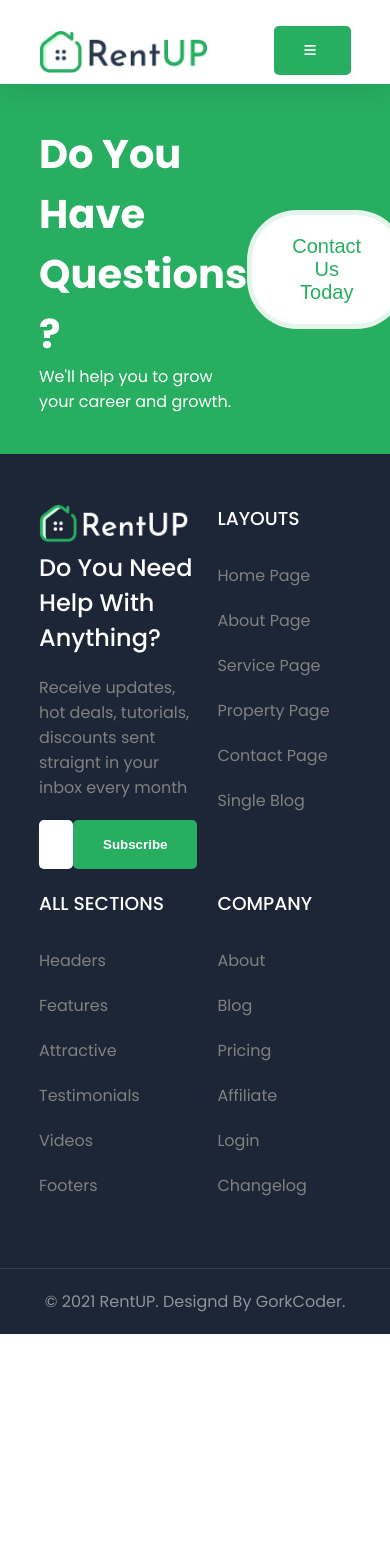
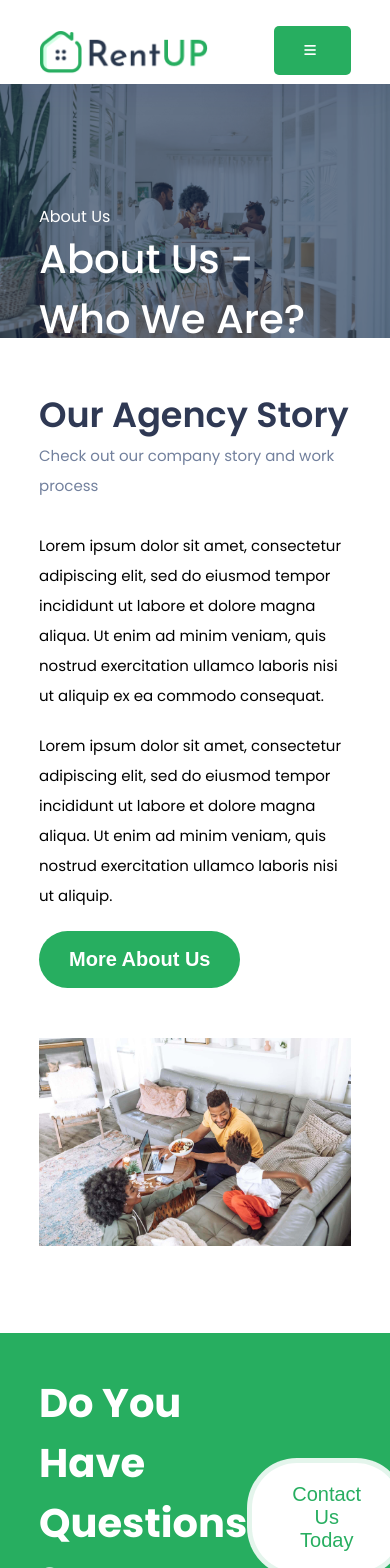
Before and after one commit to Natalia1607/Modern-Real-Estate-App, a React (Create React App) app: page /about in a window 390 px wide. Shown: the top 1568 px of the page. Before the commit the page ends 1334 px from the top, so only its background shows below. Built offline with nearby package versions, Linux system fonts and the light colour scheme.

Commit message:
Page About

```diff
--- /dev/null
+++ b/src/components/about/About.jsx
@@ -0,0 +1,29 @@
+import React from 'react';
+import Back from "../common/Back";
+import Heading from "../common/Heading";
+import img from "../images/about.jpg";
+import "./about.css";
+
+const About = () => {
+  return (
+    <>
+        <section className='about'>
+        <Back name='About Us' title='About Us - Who We Are?' cover={img} />
+        <div className='container flex mtop'>
+          <div className='left row'>
+            <Heading title='Our Agency Story' subtitle='Check out our company story and work process' />
+
+            <p>Lorem ipsum dolor sit amet, consectetur adipiscing elit, sed do eiusmod tempor incididunt ut labore et dolore magna aliqua. Ut enim ad minim veniam, quis nostrud exercitation ullamco laboris nisi ut aliquip ex ea commodo consequat.</p>
+            <p>Lorem ipsum dolor sit amet, consectetur adipiscing elit, sed do eiusmod tempor incididunt ut labore et dolore magna aliqua. Ut enim ad minim veniam, quis nostrud exercitation ullamco laboris nisi ut aliquip.</p>
+            <button className='btn2'>More About Us</button>
+          </div>
+          <div className='right row'>
+            <img src='./immio.jpg' alt='' />
+          </div>
+        </div>
+      </section>
+    </>
+  )
+}
+
+export default About
--- /dev/null
+++ b/src/components/about/about.css
@@ -0,0 +1,25 @@
+.about {
+    margin-bottom: 80px;
+  }
+  .about .heading {
+    text-align: left;
+    width: 100%;
+    margin-bottom: 30px;
+  }
+  .about p {
+    font-size: 15px;
+    padding-right: 30px;
+    margin-bottom: 20px;
+    line-height: 30px;
+  }
+  @media screen and (max-width: 768px) {
+    .about .container {
+      flex-direction: column;
+    }
+    .about p {
+      padding: 0;
+    }
+    .about .container img {
+      margin-top: 50px;
+    }
+  }
--- /dev/null
+++ b/src/components/common/Back.jsx
@@ -0,0 +1,17 @@
+import React from 'react';
+
+const Back = ({name, title, cover}) => {
+  return (
+    <>
+        <div className="back">
+            <div className="container">
+                <span>{name}</span>
+                <h1>{title}</h1>
+            </div>
+            <img src={cover} alt="" />
+        </div>
+    </>
+  )
+}
+
+export default Back
--- a/src/components/common/footer/Footer.jsx
+++ b/src/components/common/footer/Footer.jsx
@@ -32,12 +32,12 @@ const Footer = () => {
             </div>
           </div>
 
-          {footer.map((val) => (
-            <div className='box'>
+          {footer.map((val, index) => (
+            <div className='box' key={index}>
               <h3>{val.title}</h3>
               <ul>
-                {val.text.map((items) => (
-                  <li> {items.list} </li>
+                {val.text.map((items, index) => (
+                  <li key={index}> {items.list} </li>
                 ))}
               </ul>
             </div>
--- a/src/components/common/header/Header.jsx
+++ b/src/components/common/header/Header.jsx
@@ -14,7 +14,7 @@ const Header = () => {
           </div>
           <div className="nav">
             <ul className={navlist ? "small" : "flex"}>
-                {nav.map((list,index) => (
+                {nav.map((list, index) => (
                     <li key={index}>
                         <Link to={list.path}>{list.text}</Link>
                     </li>
--- a/src/components/pages/Pages.jsx
+++ b/src/components/pages/Pages.jsx
@@ -3,6 +3,7 @@ import { BrowserRouter as Router, Switch, Route } from "react-router-dom";
 import Header from '../common/header/Header';
 import Home from '../home/Home';
 import Footer from '../common/footer/Footer';
+import About from '../about/About';
 
 const Pages = () => {
   return (
@@ -11,6 +12,7 @@ const Pages = () => {
             <Header />
             <Switch>
                 <Route exact path='/' component={Home}/>
+                <Route exact path='/about' component={About}/>
             </Switch>
             <Footer />
         </Router>
```
